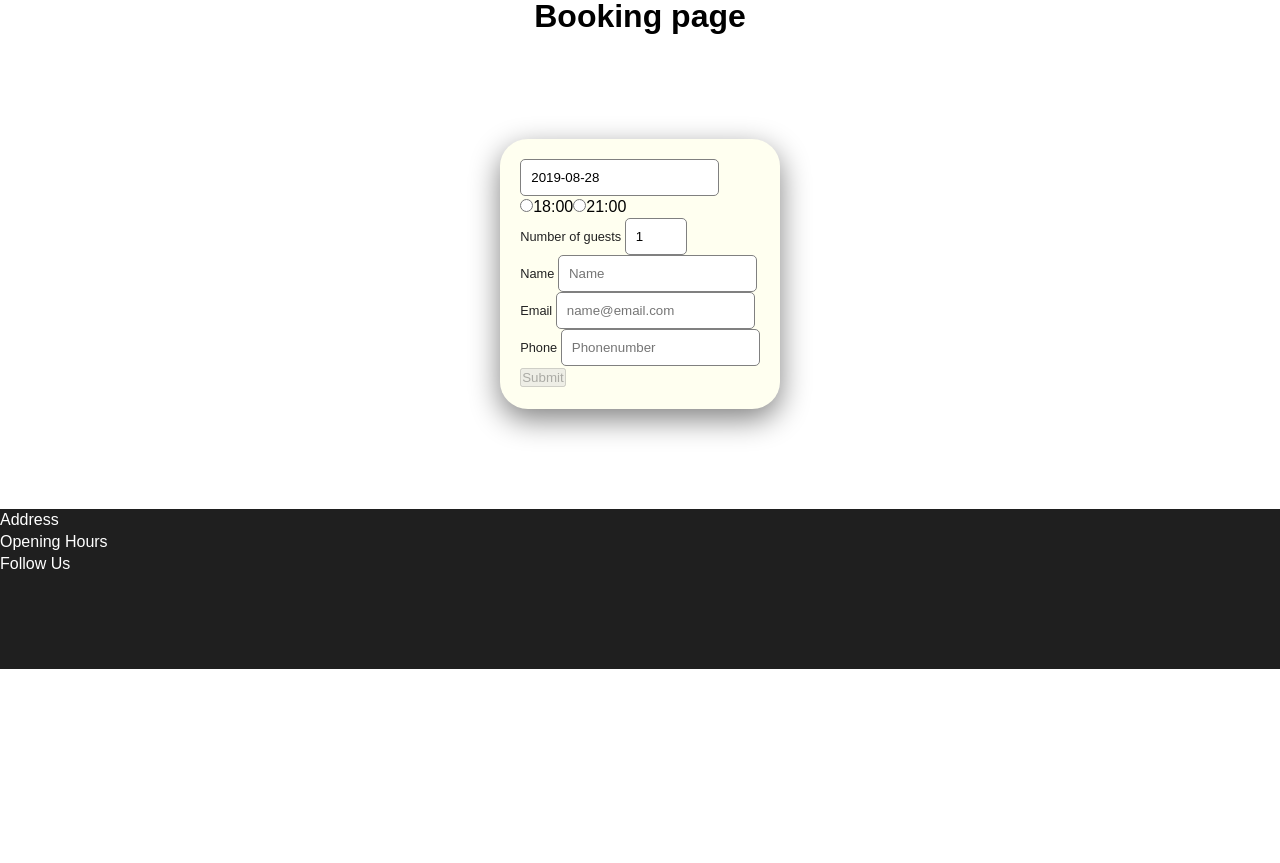
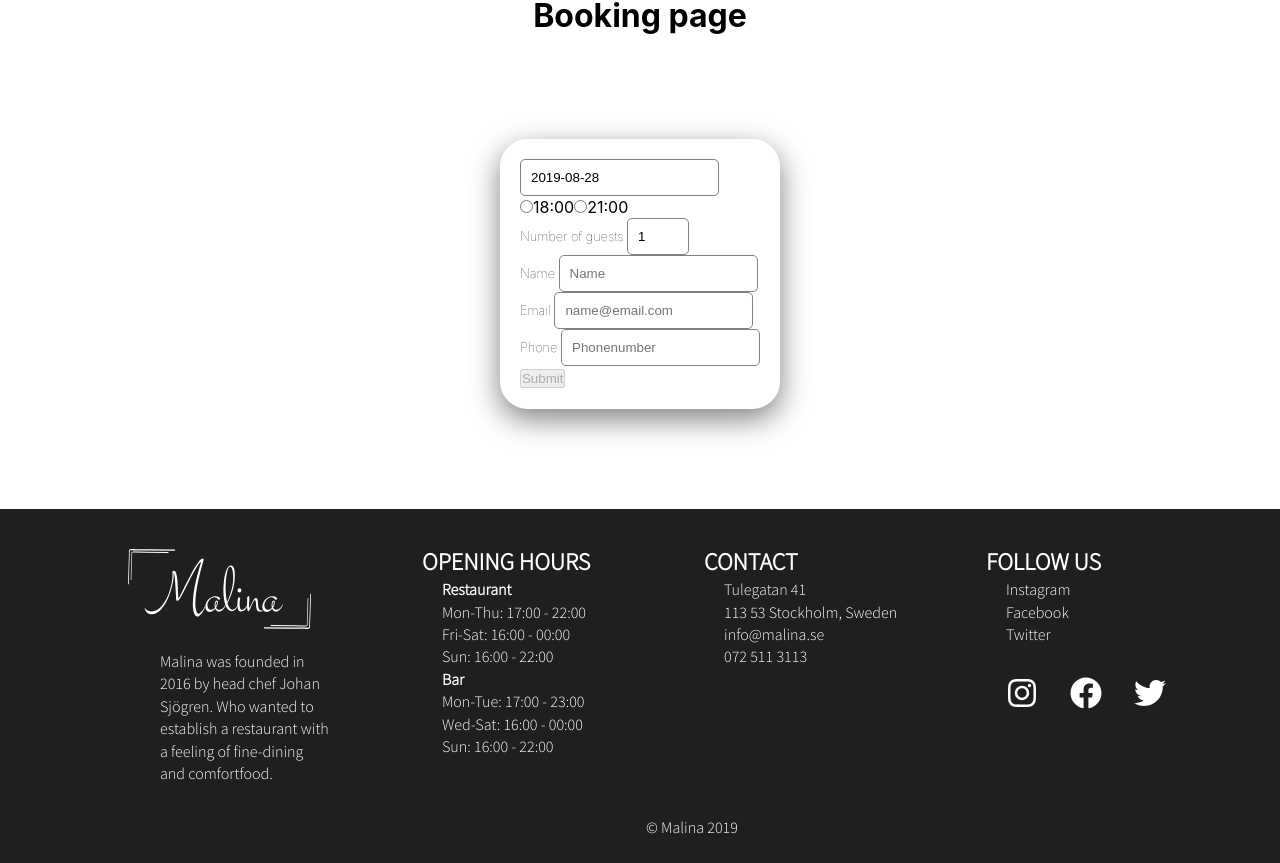
Before and after one commit to JuliaLahdo/malina-restaurant, a React (Create React App) app: page /Booking in a window 1280 px wide. Shown: the part 246-1109 px from the top of the page. Before the commit the page ends 915 px from the top, so only its background shows below. Built offline with nearby package versions, Linux system fonts and the light colour scheme; no server answers; the HTML template or start-up script is replaced by a standard one.

Commit message:
Create complete footer

```diff
--- a/src/App.css
+++ b/src/App.css
@@ -1,3 +1,5 @@
+@import url('https://fonts.googleapis.com/css?family=Rajdhani:300|Source+Sans+Pro:300&display=swap');
+
 * {
     box-sizing: border-box;
     margin: 0;
@@ -5,18 +7,14 @@
 }
 
 body {
-    font-family: Arial, Helvetica, sans-serif;
     line-height: 1.4;
 }
 
-a {
-    color: #333;
+a:hover{
+    color: #E87421;
     text-decoration: none;
 }
 
-.bookingFormContainer{
-    background:ivory;
-    border-radius: 30%;
-
-
+a{
+    text-decoration: none;
 }
--- a/src/Components/Footer/Footer.css
+++ b/src/Components/Footer/Footer.css
@@ -1,5 +1,82 @@
-footer{
-    background-color: #1f1f1f;
-    height: 20vh;
-    color: white;
+/* Small devices (landscape phones, 320px and up) */
+@media (min-width: 320px) {
+    footer{
+        background-color: #1f1f1f;
+        color: white;
+        padding: 1.5em;
+        font-family: 'Source Sans Pro', sans-serif;
+    }
+
+    a{
+        color: white;
+        display: block;
+    }
+
+    .restaurantInfo{
+        display: none;
+    }
+
+    .footerTopic{
+        padding-top: 0.5em;
+        margin-left: 0.5em;
+    }
+
+    .footerInfo{
+        margin-left: 2em;
+    }
+
+    .footerIconsContainer{
+        display: flex;
+    }
+
+    .footerIcon{
+        font-size: 2em;
+        margin: 1em 0 0 1em;
+    }
+
+    .copyMalina{
+        text-align: center;
+        padding-top: 2em;
+    }
 }
+
+/* Small devices (landscape phones, 576px and up) */
+@media (min-width: 576px) {
+
+}
+
+/* Medium devices (tablets, 768px and up) */
+@media (min-width: 768px) {
+    .footerContainer{
+        display: flex;
+    }
+
+    .restaurantInfo{
+        display: block;
+    }
+
+    .restaurantInfoContainer, .contactContainer, .openingHoursContainer, .followUsContainer{
+        flex: 25%;
+    }
+
+    img.footerLogo{
+        height: 80px;
+        margin: 1em 0;
+    }
+
+}
+
+/* Large devices (desktops, 992px and up) */
+@media (min-width: 992px) {
+
+    .aboutRestaurantText{
+        padding-right: 5em;
+    }
+}
+
+/* Extra large devices (large desktops, 1200px and up) */
+@media (min-width: 1200px) {
+    footer{
+        padding-left: 8em;
+    }
+}
--- a/src/Components/Footer/Footer.tsx
+++ b/src/Components/Footer/Footer.tsx
@@ -1,13 +1,61 @@
 import React, { Component } from 'react';
 import './Footer.css';
+import logo from '../../Images/whitelogo.svg';
+import { FaInstagram, FaFacebook, FaTwitter } from 'react-icons/fa';
 
 export default class Footer extends Component {
     render() {
         return (
             <footer>
-                <div className="address">Address</div>
-                <div className="openingHours">Opening Hours</div>
-                <div className="followUs">Follow Us</div>
+                <div className="footerContainer">
+                    <div className="restaurantInfoContainer">
+                        <div className="restaurantInfo">
+                            <img src={logo} alt="malina Restaurant" className="footerLogo"/>
+                            <p className="footerInfo aboutRestaurantText">
+                                Malina was founded in 2016 by head chef Johan Sjögren. Who wanted to establish a restaurant with a feeling of fine-dining and comfortfood.
+                            </p>
+                        </div>
+                    </div>
+
+                    <div className="openingHoursContainer">
+                        <h2 className="footerTopic">OPENING HOURS</h2>
+                        <div className="footerInfo">
+                            <b><p>Restaurant</p></b>
+                            <p>Mon-Thu: 17:00 - 22:00</p>
+                            <p>Fri-Sat: 16:00 - 00:00</p>
+                            <p>Sun: 16:00 - 22:00</p>
+
+                            <p><b>Bar</b></p>
+                            <p>Mon-Tue: 17:00 - 23:00</p>
+                            <p>Wed-Sat: 16:00 - 00:00</p>
+                            <p>Sun: 16:00 - 22:00</p>
+                        </div>
+                    </div>
+
+                    <div className="contactContainer">
+                        <h2 className="footerTopic">CONTACT</h2>
+                        <div className="footerInfo">
+                            <p>Tulegatan 41</p>
+                            <p>113 53 Stockholm, Sweden</p>
+                            <a href="mailto: info@malina.se">info@malina.se</a>
+                            <a href="tel: +46725113113">072 511 3113</a>
+                        </div>
+                    </div>
+
+                    <div className="followUsContainer">
+                        <h2 className="footerTopic">FOLLOW US</h2>
+                        <a href="http://www.instagram.com/" className="footerInfo">Instagram</a>
+                        <a href="http://www.facebook.com/" className="footerInfo">Facebook</a>
+                        <a href="http://www.twitter.com/" className="footerInfo">Twitter</a>
+                        <div className="footerIconsContainer">
+                            <a href="http://www.instagram.com/"><FaInstagram className="footerIcon" /></a>
+                            <a href="http://www.facebook.com/"><FaFacebook className="footerIcon" /></a>
+                            <a href="http://www.twitter.com/"><FaTwitter className="footerIcon" /></a>
+                        </div>
+                    </div>
+
+                </div>
+                <p className="copyMalina">&copy; Malina 2019</p>
             </footer>
         )
     }
--- a/src/Components/Header/Header.tsx
+++ b/src/Components/Header/Header.tsx
@@ -25,12 +25,8 @@ export default class Header extends Component <IHeaderProps,{}>{
                             <h1 className="text">
                                 {this.props.title}
                             </h1>
-
                         </div>
-
-
                     </div>
-
                 </div>
             </header>
         )
--- a/src/Pages/Home/Home.tsx
+++ b/src/Pages/Home/Home.tsx
@@ -5,11 +5,9 @@ import {Link} from 'react-router-dom';
 class Home extends React.Component {
     render() {
         return (
-            <Header title="welcome to Malina restaurnats">
-                 <Link to="/Booking">
-                            Booking
-                            </Link>
-                            </Header>
+            <Header title="Welcome to Malina">
+                 <Link to="/Booking">Booking</Link>
+            </Header>
         )
     }
 }
```
Also changed, not shown: src/Components/Navbar/Navbar.tsx (+4 -14 lines), src/Pages/Booking/Booking.css (+10 -0 lines).
